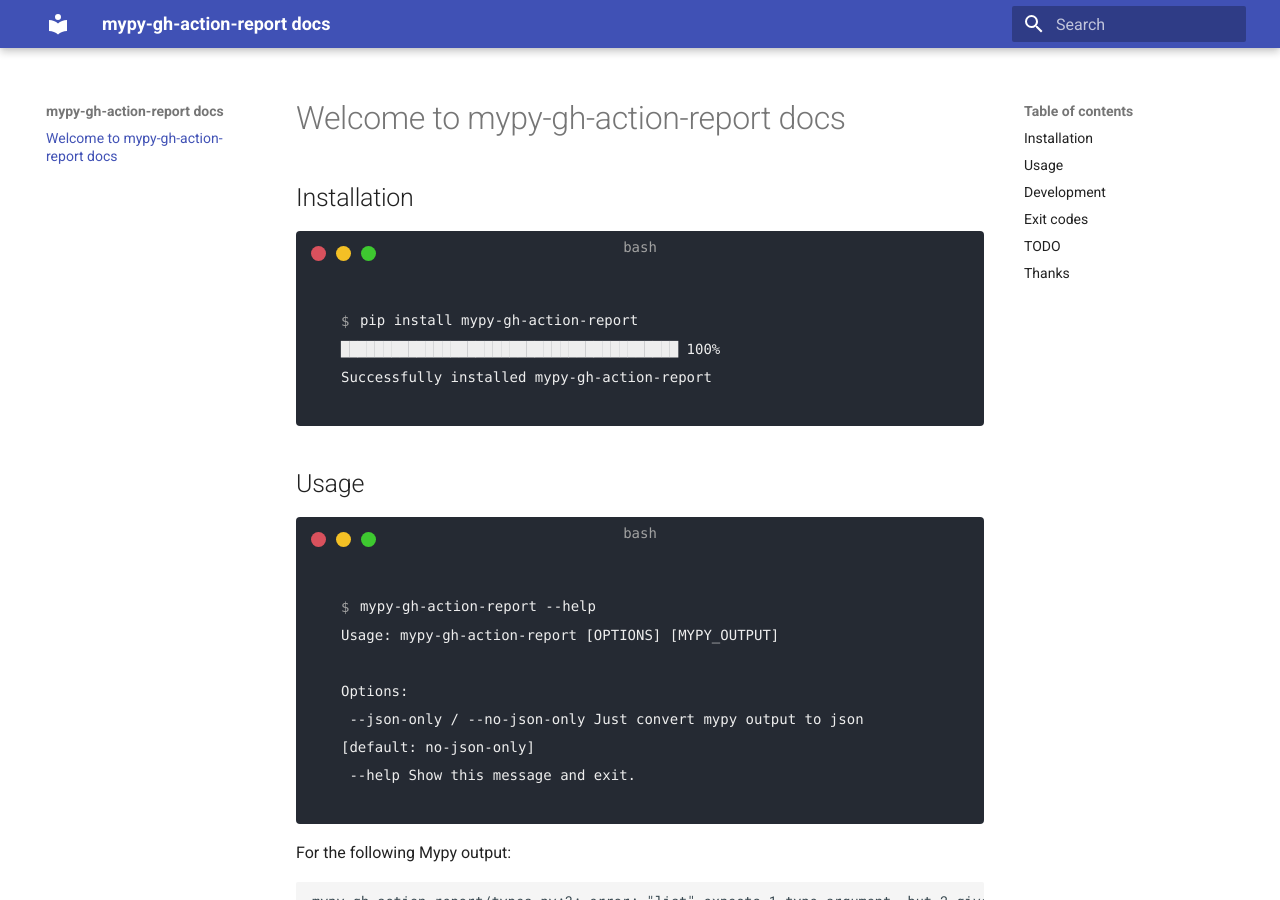
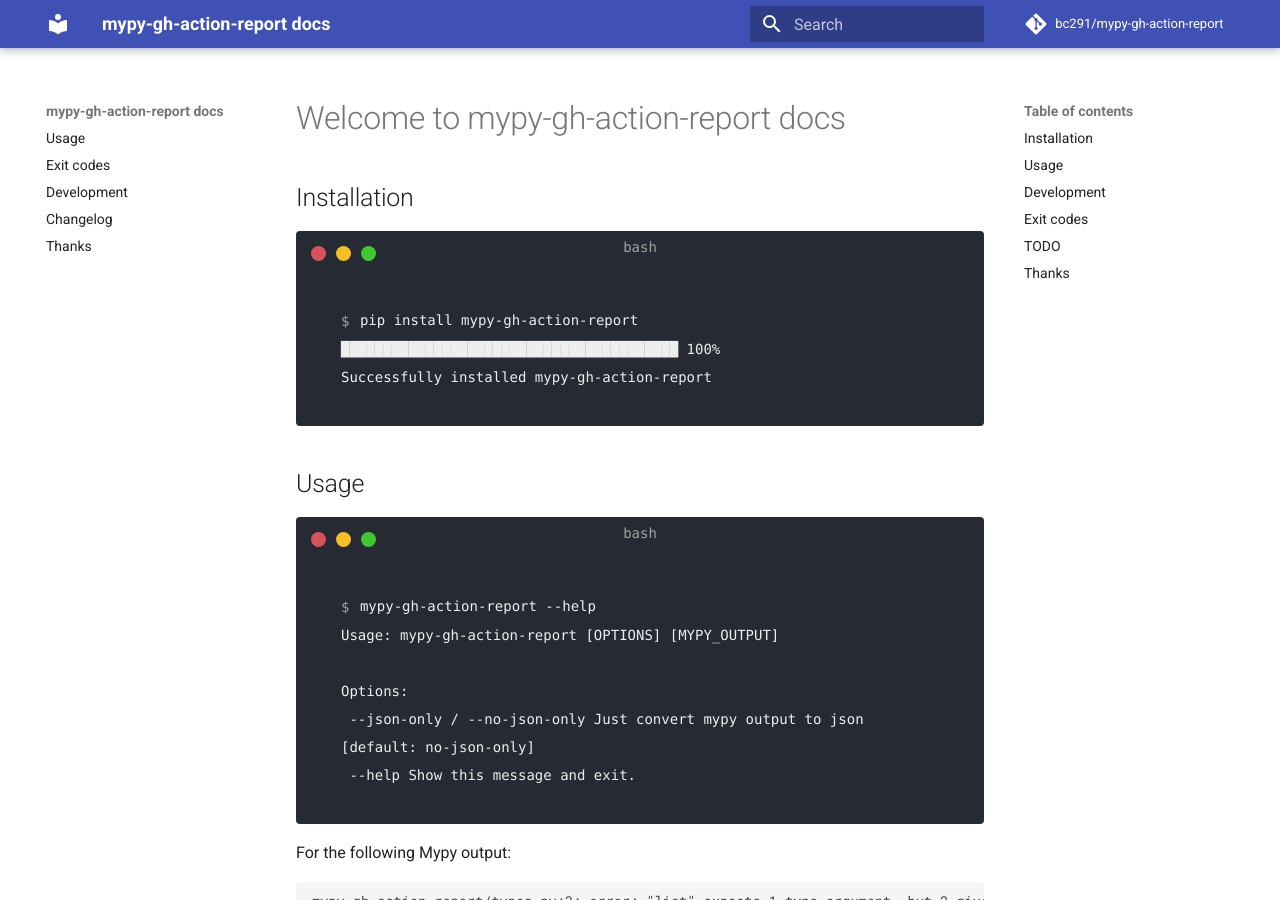
Before and after one commit to bc291/mypy-gh-action-report, an MkDocs documentation site: the page built from docs/index.md, in a window 1280 px wide and 900 px high. Built offline with MkDocs 1.6.1 and Material for MkDocs 9.7.7, drawn with Linux system fonts in a browser that asks for light colours; comment, search, counter and statistics services are not loaded.

Commit message:
Add docs sections (#19)
Add docs sections

```diff
--- a/mkdocs.yml
+++ b/mkdocs.yml
@@ -1,7 +1,18 @@
 site_name: mypy-gh-action-report docs
 theme:
   name: material
+
+repo_name: bc291/mypy-gh-action-report
+repo_url: https://github.com/bc291/mypy-gh-action-report
+
 extra_css:
 - css/termynal.css
 extra_javascript:
 - js/termynal.js
+
+nav:
+- Usage: usage.md
+- Exit codes: exit_codes.md
+- Development: development.md
+- Changelog: changelog.md
+- Thanks: thanks.md
```
Also changed, not shown: docs/changelog.md (added, +11 -0 lines), docs/development.md (added, +12 -0 lines), docs/exit_codes.md (added, +7 -0 lines), docs/thanks.md (added, +2 -0 lines), docs/usage.md (added, +31 -0 lines).
